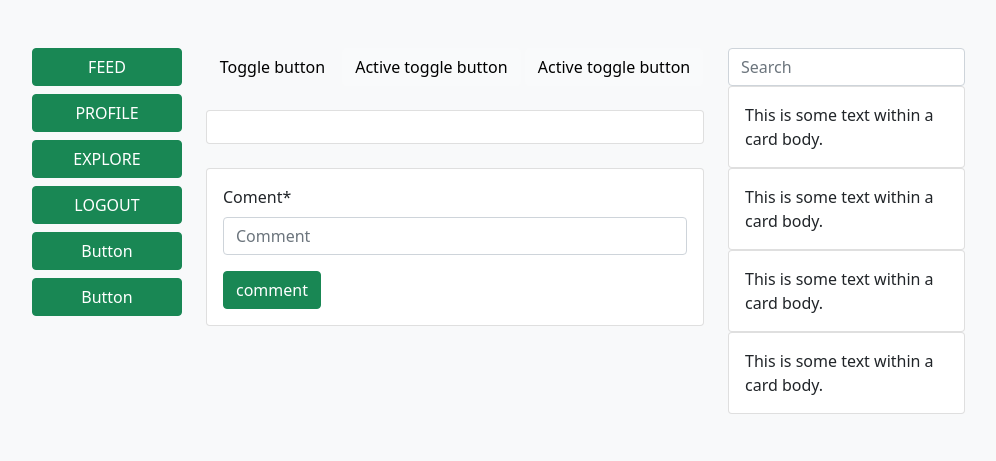
After one commit to rcoffie/simple-socail-, a Django app: page /post/edit-comment/3/ in a window 1280 px wide. The commit adds this page. Shown: the top 461 px of the page, without its empty margins (98-1094 px from the left). Run offline with Django 4.2, Linux system fonts and the light colour scheme; data comes from the database, SQL or seed files in the repository; both versions use the stored data as it was after the commit; parts of the project's set-up code (start-up, migrations or seed data) failed here and were passed over; some libraries are stand-ins or nearby versions.

Commit message:
feature working on comment edit page

```diff
--- a/post_engine/urls.py
+++ b/post_engine/urls.py
@@ -7,6 +7,7 @@ urlpatterns = [
      path('post_detail/<str:pk>/', views.post_detail, name="post_detail"),
      path('edit-post/<int:pk>/',views.edit_post,name="edit_post"),
      path('delete-post/<int:pk>/',views.delete_post,name="delete_post"),
+     path('edit-comment/<int:pk>/',views.edit_comment,name="edit_comment")
 
 
 
--- a/post_engine/views.py
+++ b/post_engine/views.py
@@ -76,3 +76,17 @@ def post_detail(request, pk):
 
     context = {'post':post,'comments':comments,'form':form,}
     return render(request, 'post_engine/post_detail.html', context)
+
+
+def edit_comment(request, pk):
+    comment = get_object_or_404(Comment, pk=pk)
+    if request.method == 'POST':
+        form = CommentForm(request.POST, instance=comment)
+        if form.is_valid():
+            form.save()
+            messages.success(request, 'comment edited')
+            return HttpResponseRedirect(reverse("edit_comment", args=[comment.id]))
+    else:
+        form = CommentForm(instance=comment)
+    context = {'form':form,}
+    return render( request, 'post_engine/edit_comment.html',context)
--- /dev/null
+++ b/templates/post_engine/edit_comment.html
@@ -0,0 +1,45 @@
+{% extends 'base2.html' %}
+{% load widget_tweaks %}
+{% load crispy_forms_tags %}
+ {% load humanize %}
+{% block content %}
+
+<div class="container p-4">
+  <div class="row m-4">
+    {% if messages %}
+    {% for message in messages %}
+    <div class="alert {{message.tags}} alert-dismissible fade show" role="alert">
+      <strong>{{message}}!</strong>
+      <button type="button" class="btn-close" data-bs-dismiss="alert" aria-label="Close"></button>
+    </div>
+    {% endfor %}
+    {% endif %}
+    {% include 'partails/left_panel.html' %}
+    <div class="col-md-6 ">
+      <div class="mb-4  text-center">
+        <button type="button" class="btn btn-light" data-bs-toggle="button" autocomplete="off">Toggle button</button>
+        <button type="button" class="btn btn-light active" data-bs-toggle="button" autocomplete="off" aria-pressed="true">Active toggle button</button>
+        <button type="button" class="btn btn-light active" data-bs-toggle="button" autocomplete="off" aria-pressed="true">Active toggle button</button>
+      </div>
+      <div class="card mb-4">
+        <div class="card-body">
+        </div>
+      </div>
+      <div class="card mb-4" >
+        <div class="card-body">
+
+          <form class="" action="#" method="POST">
+            {% csrf_token %}
+            {{ form| crispy}}
+            <input type="submit" name=""  class="btn btn-success" value="comment">
+          </form>
+
+        </div>
+
+      </div>
+    </div>
+   {% include 'partails/right_panel.html' %}
+  </div>
+</div>
+
+{% endblock %}
--- a/templates/post_engine/post_detail.html
+++ b/templates/post_engine/post_detail.html
@@ -41,8 +41,8 @@
 
 
                 <p class="float-start">  <small class="text-primary"><strong><img src="{{each.user.profile.photo.url}}" width="25" height="25" class="img-fluid rounded" alt="..."> {{each.user}}</strong> </small> </p>
-                <a  onclick="return confirm('Are you sure?')"  href="{% url 'delete_post' each.id %}"  class="card-link float-end"> <i class="bi bi-trash"></i></a>
-                <a href="{% url 'edit_post' each.id %}" class="card-link float-end"><i class="bi bi-pencil-square"></i></a>
+                <a  onclick="return confirm('Are you sure?')"  href=""  class="card-link float-end"> <i class="bi bi-trash"></i></a>
+                <a href="{% url 'edit_comment' each.id %}" class="card-link float-end"><i class="bi bi-pencil-square"></i></a>
                 <p class="float-end">  <small class="text-primary"><strong>{{each.date| naturaltime}} </strong> </small> </p>
               </div>
 
```
Also changed, not shown: db.sqlite3.
